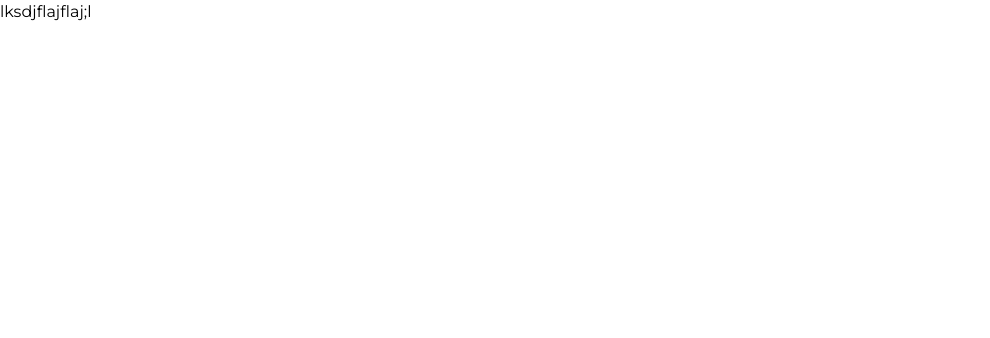
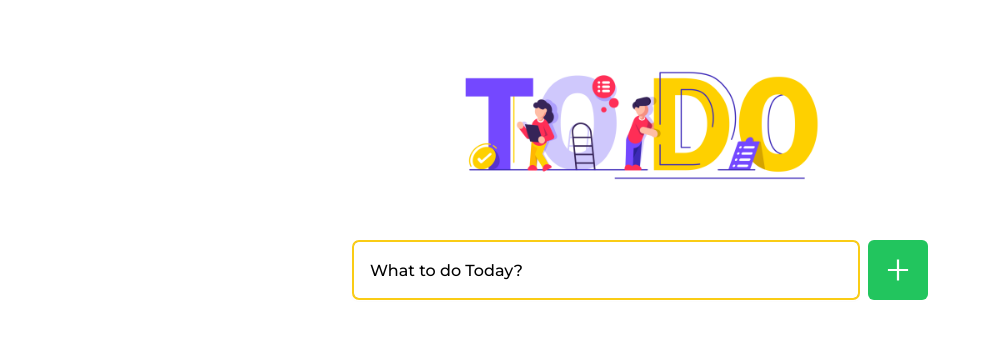
Before and after one commit to ShariqAnsari88/firebase-todo-app, a Next.js app: page / in a window 1280 px wide. Shown: the top 338 px of the page, without its empty margins (0-990 px from the left). Built offline with nearby package versions, Linux system fonts and the light colour scheme.

Commit message:
started building main page

```diff
--- a/pages/index.js
+++ b/pages/index.js
@@ -1,7 +1,23 @@
-import Image from "next/image";
-import { Inter } from "next/font/google";
-const inter = Inter({ subsets: ["latin"] });
-
+import { AiOutlinePlus } from "react-icons/ai";
 export default function Home() {
-    return <main>lksdjflajflaj;l</main>;
+    return (
+        <main className="">
+            <div className="max-w-xl mx-auto mt-10">
+                <div className="flex flex-col items-center gap-5">
+                    <img src="/todo-banner.jpg" className="w-[400px]" />
+                </div>
+                <div className="flex items-center gap-2 mt-10">
+                    <input
+                        placeholder="What to do Today?"
+                        type="text"
+                        className="font-medium border-[2px] border-black h-[60px] grow shadow-sm rounded-md px-4 focus-visible:outline-yellow-400 placeholder:text-black"
+                        autoFocus
+                    />
+                    <button className="w-[60px] h-[60px] rounded-md bg-green-500 flex justify-center items-center cursor-pointer">
+                        <AiOutlinePlus size={30} color="#fff" />
+                    </button>
+                </div>
+            </div>
+        </main>
+    );
 }
```
Also changed, not shown: public/todo-banner.jpg (added).
